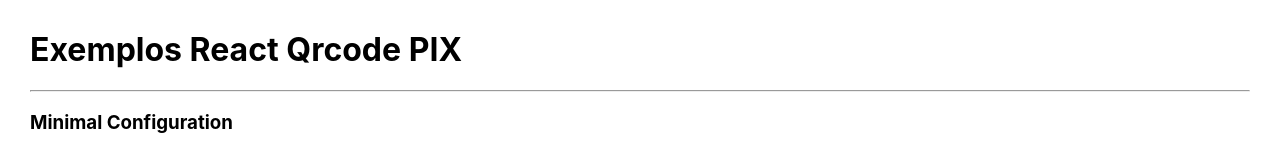
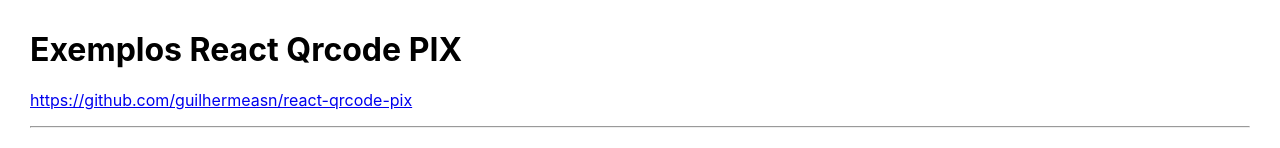
Before and after one commit to guilhermeasn/react-qrcode-pix, a React (Create React App) app: page / in a window 1280 px wide. Shown: the top 148 px of the page. Built offline with nearby package versions, Linux system fonts and the light colour scheme.

Commit message:
added link

```diff
--- a/package.json
+++ b/package.json
@@ -8,7 +8,7 @@
     "@testing-library/user-event": "^13.5.0",
     "react": "^17.0.2",
     "react-dom": "^17.0.2",
-    "react-qrcode-pix": "file:..",
+    "react-qrcode-pix": "^1.0.0",
     "react-scripts": "5.0.0",
     "web-vitals": "^2.1.4"
   },
--- a/src/App.js
+++ b/src/App.js
@@ -12,6 +12,12 @@
     return <>
 
         <h1>Exemplos React Qrcode PIX</h1>
+
+        <p>
+            <a href='https://github.com/guilhermeasn/react-qrcode-pix'>
+                https://github.com/guilhermeasn/react-qrcode-pix
+            </a>
+        </p>
 
         <hr />
 
@@ -33,6 +39,7 @@
             city='Paraíba do Sul'
 
             onLoad={ payload => setMinimalPIX(payload) }
+            renderAs='canvas'
         />
 
         <p>{ minimalPIX }</p>
```
Also changed, not shown: 1 other file (tests, documents, lock files or other folders).
